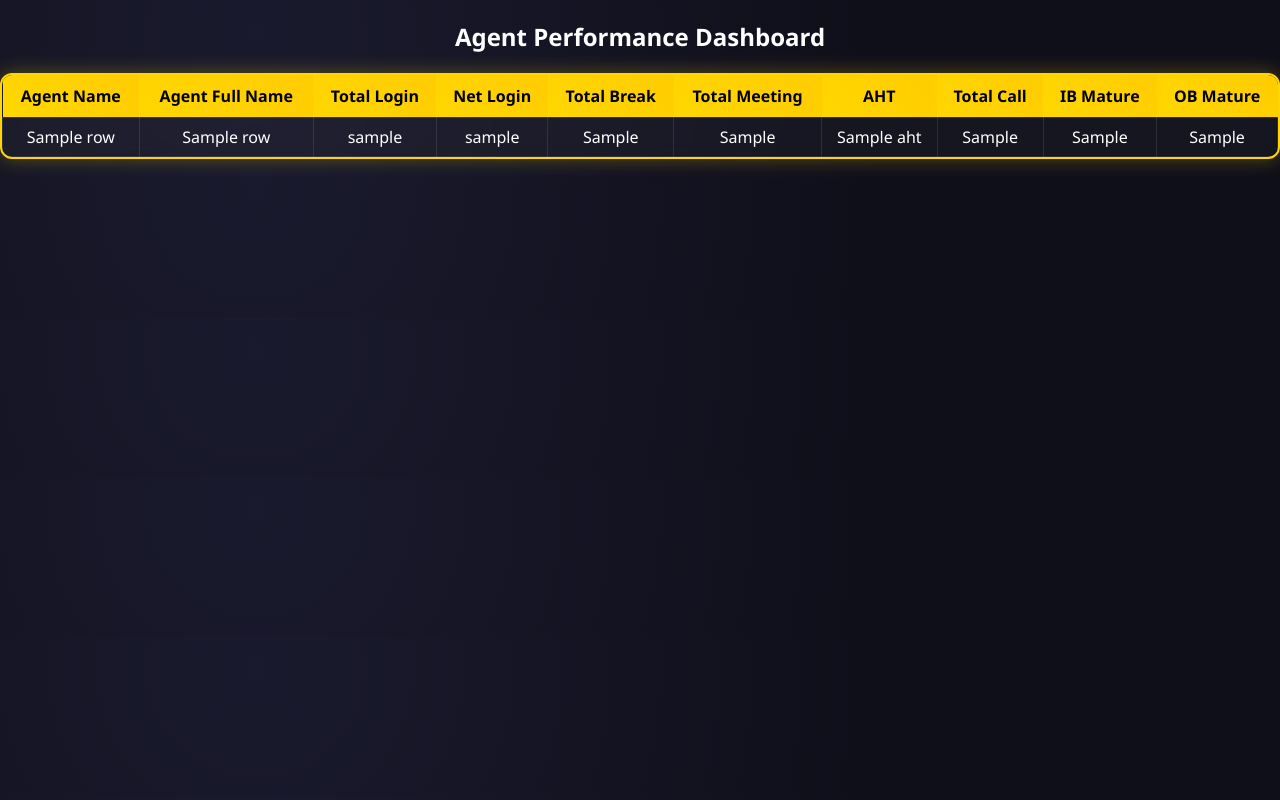
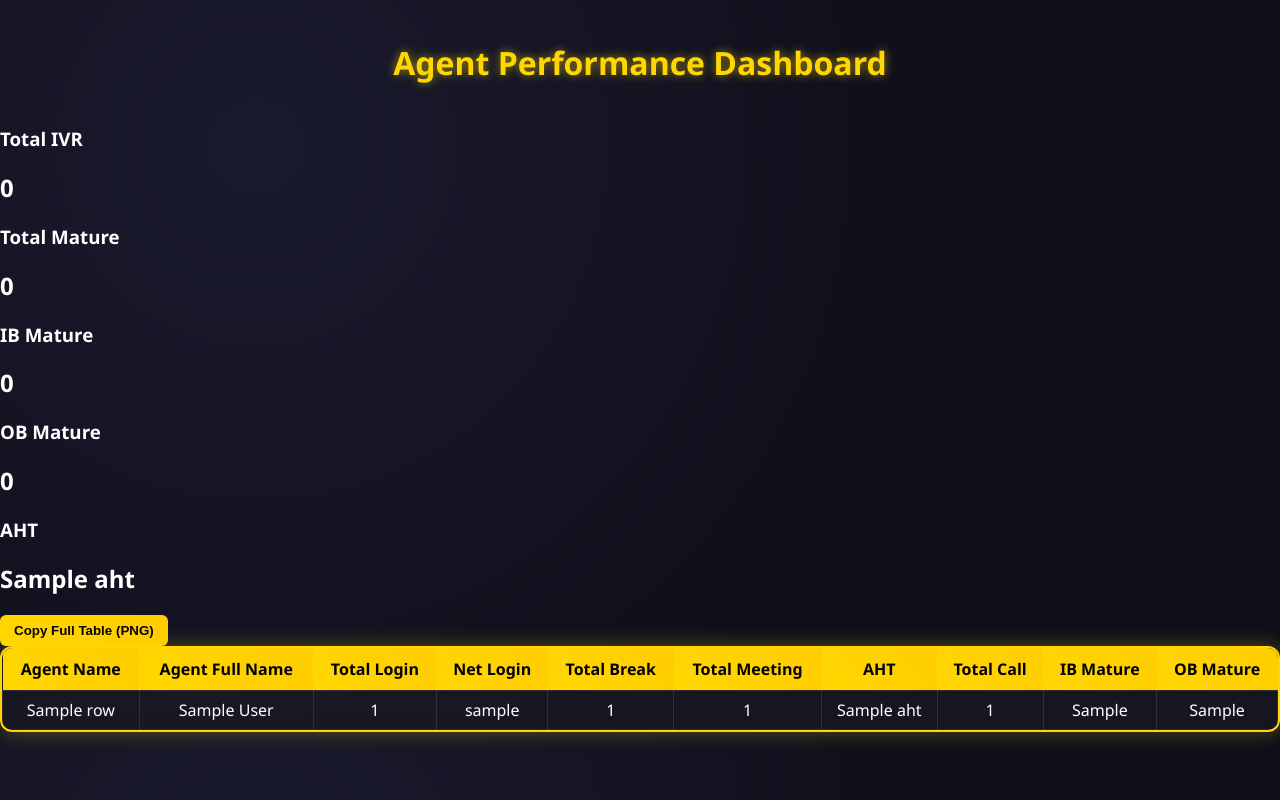
Before and after one commit to Viratmalakar/apr-report, a Flask app: template templates/dashboard.html in a window 1280 px wide. Run offline with Flask 3, Linux system fonts and the light colour scheme; the template is opened without the code that fills it: most values are stand-ins (such as "Sample title", 1, 10 or a date in 2020).

Commit message:
Enhance dashboard layout and add summary section

```diff
--- a/templates/dashboard.html
+++ b/templates/dashboard.html
@@ -1,15 +1,43 @@
 <!DOCTYPE html>
 <html>
 <head>
-    <title>Dashboard</title>
-    <link rel="stylesheet" href="/static/style.css">
+    <title>Agent Performance Dashboard</title>
+    <link rel="stylesheet" href="{{ url_for('static', filename='style.css') }}">
+    <script src="https://cdnjs.cloudflare.com/ajax/libs/html2canvas/1.4.1/html2canvas.min.js"></script>
 </head>
 <body>
 
-<h2 style="text-align:center;">Agent Performance Dashboard</h2>
+<h1 class="animated-header">Agent Performance Dashboard</h1>
 
-<div class="table-container" id="tableSection">
-<table id="dataTable">
+<div class="summary-section">
+    <div class="card">
+        <h3>Total IVR</h3>
+        <h2 class="counter" data-target="{{ total_ivr }}">0</h2>
+    </div>
+    <div class="card">
+        <h3>Total Mature</h3>
+        <h2 class="counter" data-target="{{ total_mature }}">0</h2>
+    </div>
+    <div class="card">
+        <h3>IB Mature</h3>
+        <h2 class="counter" data-target="{{ ib_mature }}">0</h2>
+    </div>
+    <div class="card">
+        <h3>OB Mature</h3>
+        <h2 class="counter" data-target="{{ ob_mature }}">0</h2>
+    </div>
+    <div class="card">
+        <h3>AHT</h3>
+        <h2>{{ aht }}</h2>
+    </div>
+</div>
+
+<div class="top-buttons">
+    <button onclick="copyFullTable()">Copy Full Table (PNG)</button>
+</div>
+
+<div id="tableWrapper" class="table-container">
+    <table id="reportTable">
         <thead>
             <tr>
                 <th>Agent Name</th>
@@ -25,33 +53,24 @@
             </tr>
         </thead>
         <tbody>
-{% for row in table %}
+        {% for row in data %}
             <tr>
-    <td>{{ row["Agent Name"] }}</td>
-    <td>{{ row["Agent Full Name"] }}</td>
-    <td>{{ row["Total Login Time"] }}</td>
-
-    <td class="{% if row['NetLogin_sec'] > 28800 %}green-cell{% endif %}">
-        {{ row["Total Net Login"] }}
-    </td>
-
-    <td class="{% if row['Break_sec'] > 2100 %}red-cell{% endif %}">
-        {{ row["Total Break"] }}
-    </td>
-
-    <td class="{% if row['Meeting_sec'] > 2100 %}red-cell{% endif %}">
-        {{ row["Total Meeting"] }}
-    </td>
-
-    <td>{{ row["AHT"] }}</td>
-    <td>{{ row["Total Call"] }}</td>
-    <td>{{ row["IB Mature"] }}</td>
-    <td>{{ row["OB Mature"] }}</td>
+                <td>{{ row.agent_name }}</td>
+                <td>{{ row.full_name }}</td>
+                <td>{{ row.total_login }}</td>
+                <td class="{{ row.net_class }}">{{ row.net_login }}</td>
+                <td class="{{ row.break_class }}">{{ row.total_break }}</td>
+                <td class="{{ row.meeting_class }}">{{ row.total_meeting }}</td>
+                <td>{{ row.aht }}</td>
+                <td>{{ row.total_call }}</td>
+                <td>{{ row.ib }}</td>
+                <td>{{ row.ob }}</td>
             </tr>
         {% endfor %}
         </tbody>
     </table>
 </div>
 
+<script src="{{ url_for('static', filename='script.js') }}"></script>
 </body>
 </html>
```
Lines whose indentation alone changed are shown as unchanged.
